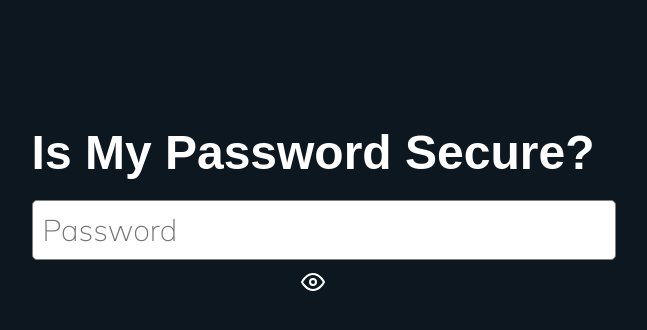
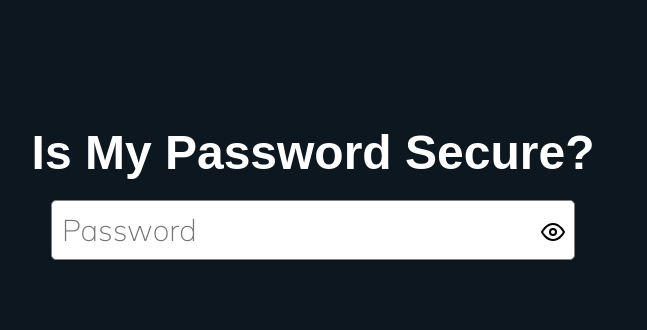
Before and after one commit to anachevv/password-evaluator, a Flask app: page / in a window 1280 px wide. Shown: the part 157-487 px from the top of the page, without its empty margins (327-974 px from the left). Run offline with Flask 3, Linux system fonts and the light colour scheme.

Commit message:
input text field area size added

```diff
--- a/templates/index.html
+++ b/templates/index.html
@@ -12,15 +12,17 @@
 </head>
 <body>
     <div class="container">
-        <div class="box">
-            <h1>Is My Password Secure?</h1>
-            <form action="/validate_password" method="post">
-                <input type="password" id="user_input" name="user_input" placeholder="Password" required><br>
-                <svg xmlns="http://www.w3.org/2000/svg" id="eye-open" width="24" height="24" viewBox="0 0 24 24" fill="none" stroke="currentColor" stroke-width="2" stroke-linecap="round" stroke-linejoin="round" class="feather feather-eye"><path d="M1 12s4-8 11-8 11 8 11 8-4 8-11 8-11-8-11-8z"></path><circle cx="12" cy="12" r="3"></circle></svg>
-                <div id="password-validation-result"></div>
-            </form>
-        </div>
+        <h1>Is My Password Secure?</h1>
+        <form action="/validate_password" method="post">
+            <div class="input-container">
+                <input type="password" id="user_input" name="user_input" size="30px" placeholder="Password" required>
+                <svg xmlns="http://www.w3.org/2000/svg" id="eye-open" width="24" height="24" viewBox="0 0 24 24" fill="none" stroke="currentColor" stroke-width="2" stroke-linecap="round" stroke-linejoin="round" class="feather feather-eye"><path d="M1 12s4-8 11-8 11 8 11 8-4 8-11 8-11-8-11-8z"></path><circle cx="12" cy="12" r="3"></circle>
+                </svg>
+            </div>
+            <div id="password-validation-result"></div>
+        </form>
     </div>
+
 
     <script>
         document.addEventListener('DOMContentLoaded', function () {
```
